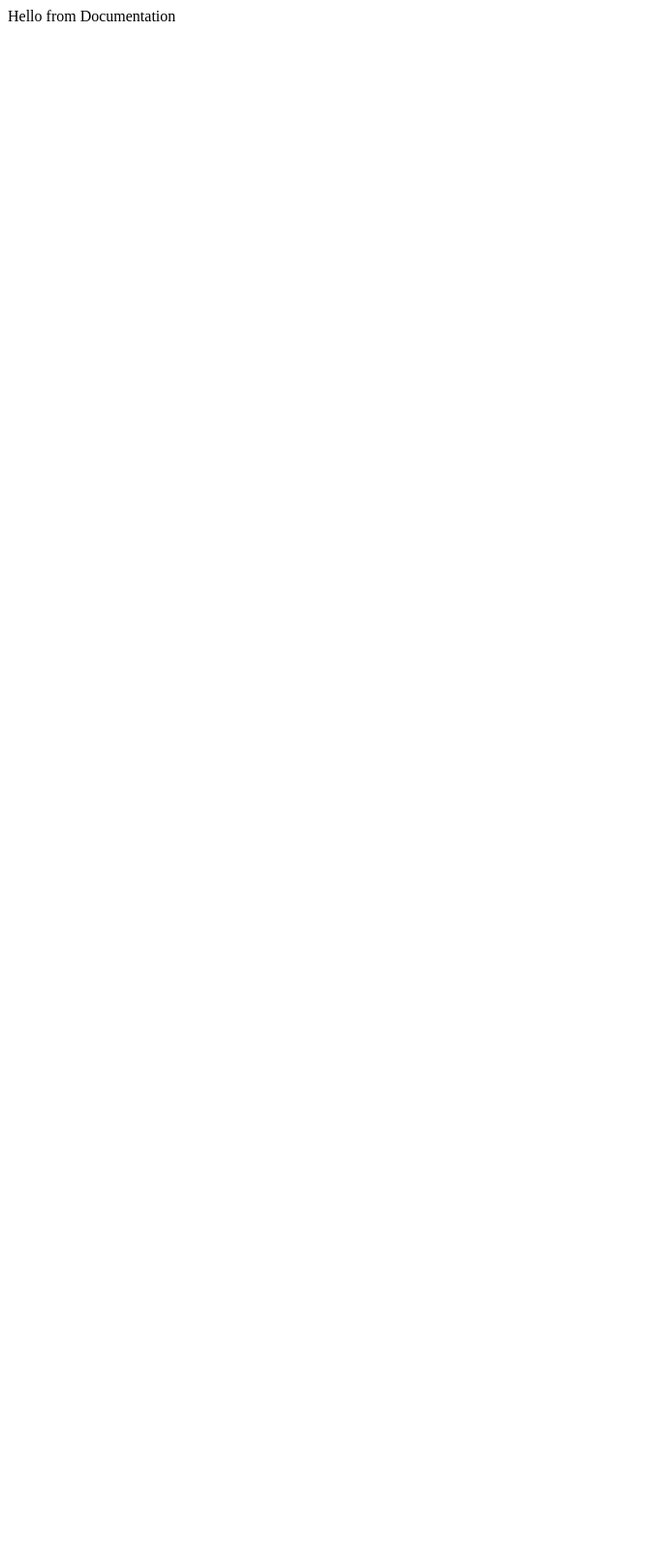
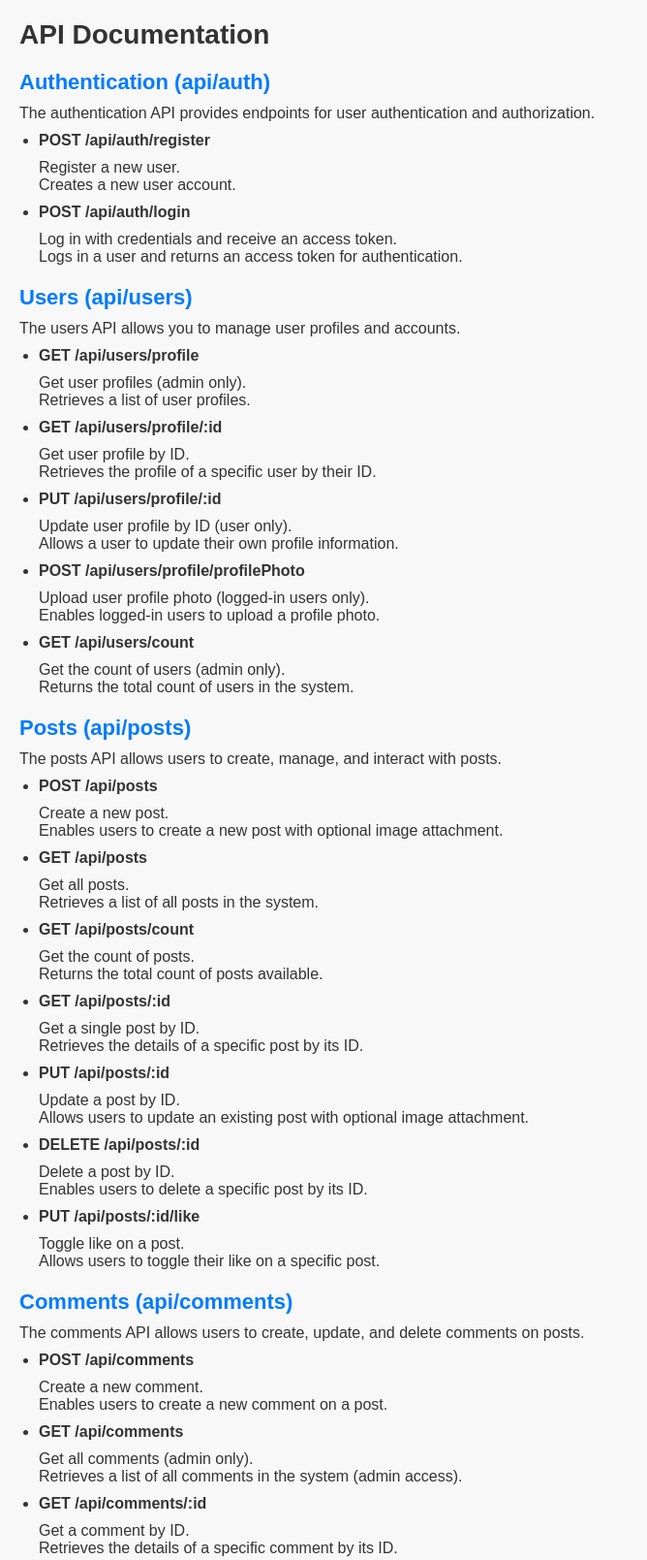
Before and after one commit to Hamza-Abd-El-Baset/Blog-App-API, a website: page public/index.html in a window 1280 px wide. Shown: the top 1609 px of the page at 97% size, without its empty margins (0-668 px from the left). Before the commit the page ends 800 px from the top, so only its background shows below. Drawn offline with Linux system fonts and the light colour scheme.

Commit message:
index.html file is modified and style.css file is added

```diff
--- a/public/index.html
+++ b/public/index.html
@@ -3,9 +3,138 @@
 <head>
     <meta charset="UTF-8">
     <meta name="viewport" content="width=device-width, initial-scale=1.0">
-    <title>Documentation</title>
+    <title>API Documentation</title>
+    <link rel="stylesheet" type="text/css" href="style.css">
 </head>
 <body>
-    Hello from Documentation
+    <h1>API Documentation</h1>
+
+    <!-- Authentication (api/auth) -->
+    <h2>Authentication (api/auth)</h2>
+    <p>
+        The authentication API provides endpoints for user authentication and authorization.
+    </p>
+    <ul>
+        <li>
+            <strong>POST /api/auth/register</strong> Register a new user.
+            <p>Creates a new user account.</p>
+        </li>
+        <li>
+            <strong>POST /api/auth/login</strong> Log in with credentials and receive an access token.
+            <p>Logs in a user and returns an access token for authentication.</p>
+        </li>
+    </ul>
+
+    <!-- Users (api/users) -->
+    <h2>Users (api/users)</h2>
+    <p>
+        The users API allows you to manage user profiles and accounts.
+    </p>
+    <ul>
+        <li>
+            <strong>GET /api/users/profile</strong> Get user profiles (admin only).
+            <p>Retrieves a list of user profiles.</p>
+        </li>
+        <li>
+            <strong>GET /api/users/profile/:id</strong> Get user profile by ID.
+            <p>Retrieves the profile of a specific user by their ID.</p>
+        </li>
+        <li>
+            <strong>PUT /api/users/profile/:id</strong> Update user profile by ID (user only).
+            <p>Allows a user to update their own profile information.</p>
+        </li>
+        <li>
+            <strong>POST /api/users/profile/profilePhoto</strong> Upload user profile photo (logged-in users only).
+            <p>Enables logged-in users to upload a profile photo.</p>
+        </li>
+        <li>
+            <strong>GET /api/users/count</strong> Get the count of users (admin only).
+            <p>Returns the total count of users in the system.</p>
+        </li>
+    </ul>
+
+    <!-- Posts (api/posts) -->
+    <h2>Posts (api/posts)</h2>
+    <p>
+        The posts API allows users to create, manage, and interact with posts.
+    </p>
+    <ul>
+        <li>
+            <strong>POST /api/posts</strong> Create a new post.
+            <p>Enables users to create a new post with optional image attachment.</p>
+        </li>
+        <li>
+            <strong>GET /api/posts</strong> Get all posts.
+            <p>Retrieves a list of all posts in the system.</p>
+        </li>
+        <li>
+            <strong>GET /api/posts/count</strong> Get the count of posts.
+            <p>Returns the total count of posts available.</p>
+        </li>
+        <li>
+            <strong>GET /api/posts/:id</strong> Get a single post by ID.
+            <p>Retrieves the details of a specific post by its ID.</p>
+        </li>
+        <li>
+            <strong>PUT /api/posts/:id</strong> Update a post by ID.
+            <p>Allows users to update an existing post with optional image attachment.</p>
+        </li>
+        <li>
+            <strong>DELETE /api/posts/:id</strong> Delete a post by ID.
+            <p>Enables users to delete a specific post by its ID.</p>
+        </li>
+        <li>
+            <strong>PUT /api/posts/:id/like</strong> Toggle like on a post.
+            <p>Allows users to toggle their like on a specific post.</p>
+        </li>
+    </ul>
+
+    <!-- Comments (api/comments) -->
+    <h2>Comments (api/comments)</h2>
+    <p>
+        The comments API allows users to create, update, and delete comments on posts.
+    </p>
+    <ul>
+        <li>
+            <strong>POST /api/comments</strong> Create a new comment.
+            <p>Enables users to create a new comment on a post.</p>
+        </li>
+        <li>
+            <strong>GET /api/comments</strong> Get all comments (admin only).
+            <p>Retrieves a list of all comments in the system (admin access).</p>
+        </li>
+        <li>
+            <strong>GET /api/comments/:id</strong> Get a comment by ID.
+            <p>Retrieves the details of a specific comment by its ID.</p>
+        </li>
+        <li>
+            <strong>PUT /api/comments/:id</strong> Update a comment by ID.
+            <p>Allows users to update an existing comment.</p>
+        </li>
+        <li>
+            <strong>DELETE /api/comments/:id</strong> Delete a comment by ID.
+            <p>Enables users to delete a specific comment by its ID.</p>
+        </li>
+    </ul>
+
+    <!-- Categories (api/categories) -->
+    <h2>Categories (api/categories)</h2>
+    <p>
+        The categories API deals with post categorization and management.
+    </p>
+    <ul>
+        <li>
+            <strong>POST /api/categories</strong> Create a new category (admin only).
+            <p>Enables administrators to create a new category.</p>
+        </li>
+        <li>
+            <strong>GET /api/categories</strong> Get all categories.
+            <p>Retrieves a list of all categories in the system.</p>
+        </li>
+        <li>
+            <strong>DELETE /api/categories/:id</strong> Delete a category by ID (admin only).
+            <p>Allows administrators to delete a category by its ID.</p>
+        </li>
+    </ul>
 </body>
 </html>
--- /dev/null
+++ b/public/style.css
@@ -0,0 +1,86 @@
+/* Reset some default styles */
+body, h1, h2, p, ul, li {
+    margin: 0;
+    padding: 0;
+}
+
+body {
+    font-family: Arial, sans-serif;
+    background-color: #f8f8f8;
+    color: #333;
+    margin: 20px;
+}
+
+h1 {
+    font-size: 28px;
+    margin-bottom: 20px;
+}
+
+h2 {
+    font-size: 22px;
+    margin-top: 20px;
+    margin-bottom: 10px;
+    color: #007BFF;
+}
+
+strong {
+    display: block;
+    margin-top: 10px; /* Add space above */
+    margin-bottom: 10px; /* Add space below */
+}
+
+p {
+    margin-bottom: 10px;
+}
+
+ul {
+    list-style-type: disc;
+    margin-left: 20px;
+}
+
+li {
+    margin-bottom: 5px;
+}
+
+/* Style links */
+a {
+    color: #007BFF;
+    text-decoration: none;
+}
+
+a:hover {
+    text-decoration: underline;
+}
+
+/* Highlight code blocks */
+code {
+    background-color: #f0f0f0;
+    border: 1px solid #ccc;
+    padding: 2px 5px;
+    font-family: 'Courier New', monospace;
+    font-size: 14px;
+}
+
+/* Add a container for the API sections */
+.api-section {
+    background-color: #fff;
+    padding: 20px;
+    border: 1px solid #ddd;
+    margin-bottom: 20px;
+}
+
+/* Add a border to API endpoints */
+.api-endpoint {
+    border: 1px solid #eee;
+    padding: 10px;
+    margin-bottom: 10px;
+}
+
+/* Style code blocks for API endpoints */
+.api-endpoint code {
+    background-color: #f8f8f8;
+    border: 1px solid #ccc;
+    padding: 2px 5px;
+    font-family: 'Courier New', monospace;
+    font-size: 14px;
+}
```
